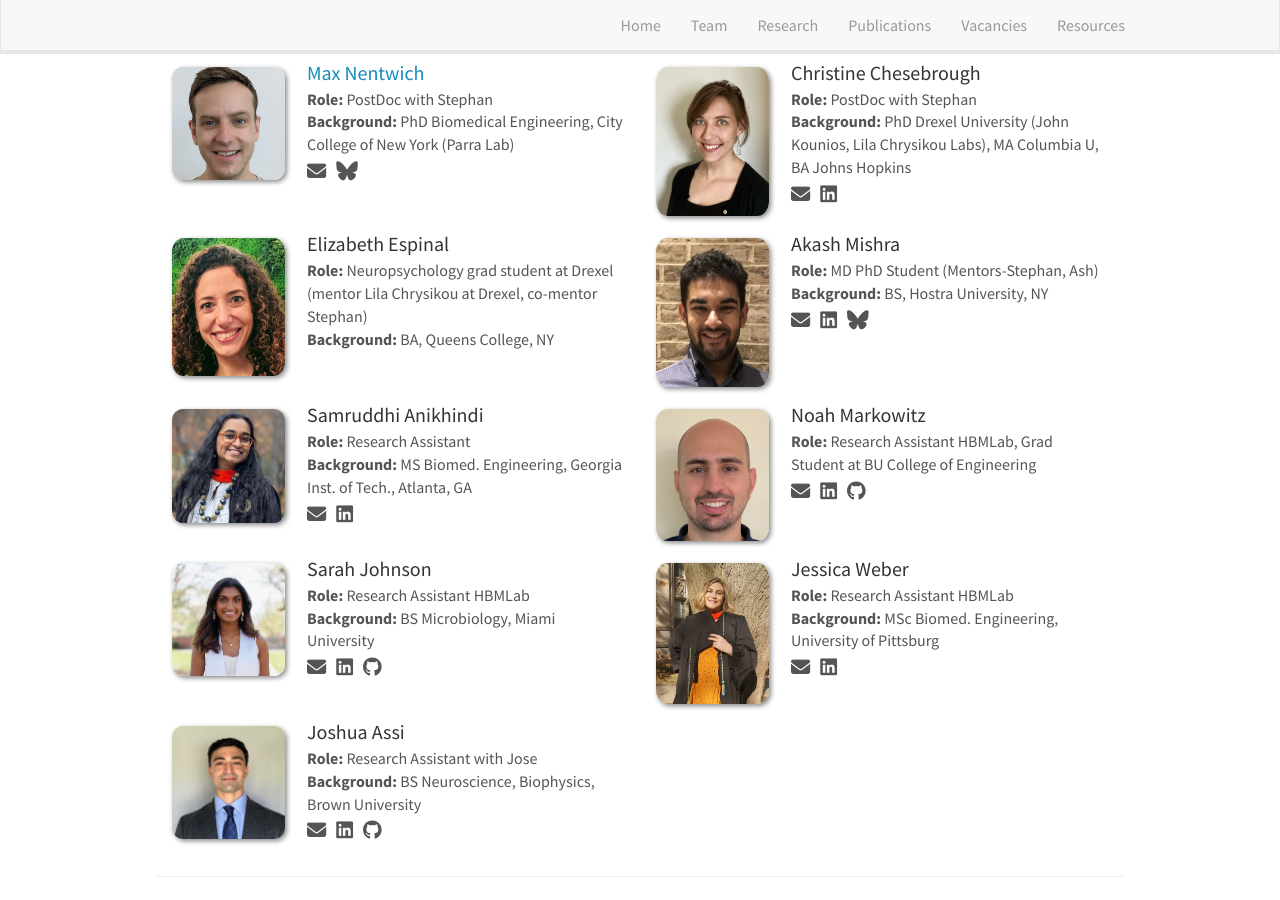
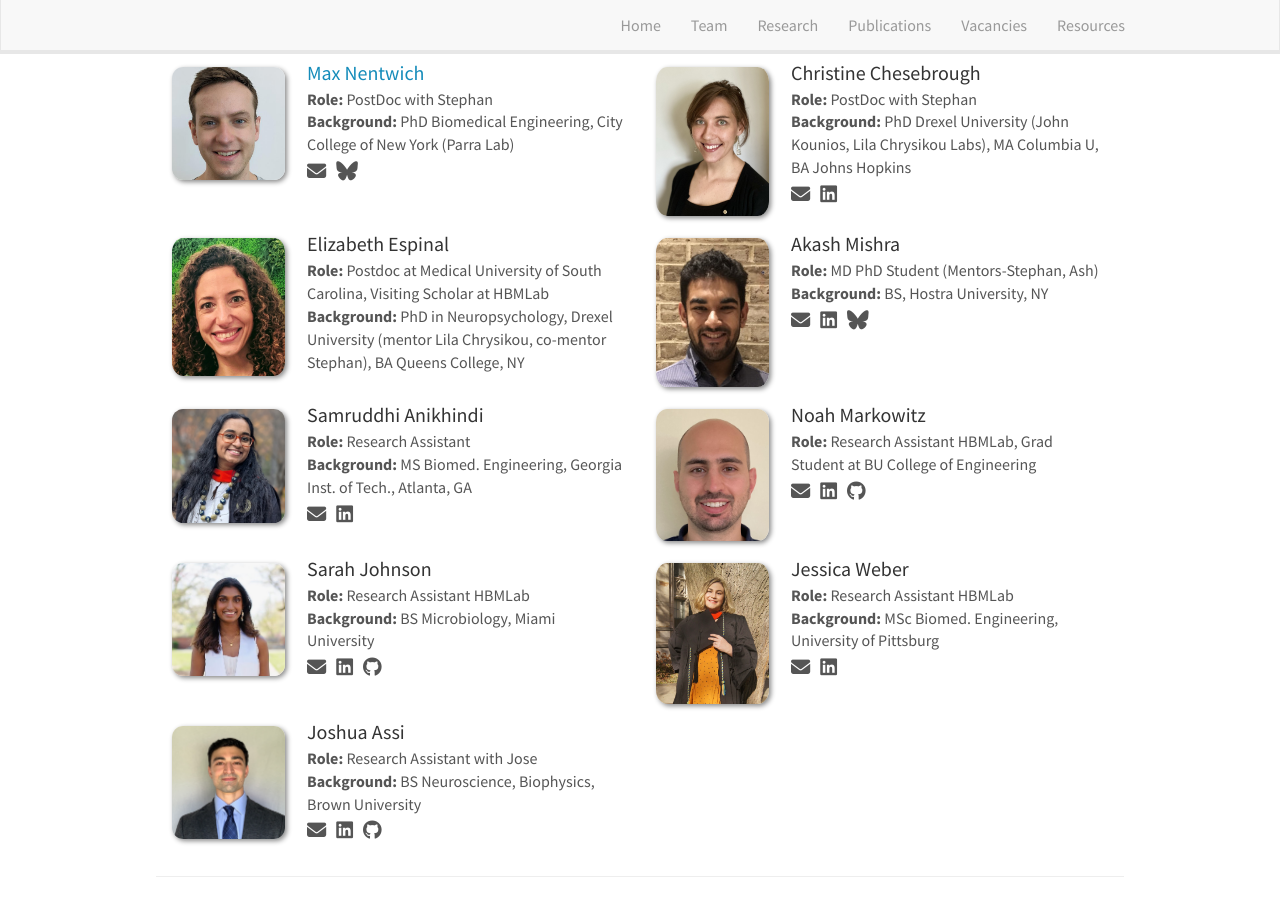
Before and after one commit to sarahgrjohnson/HBMLwebsite, a Jekyll site: the page built from _pages/team.md, in a window 1280 px wide and 900 px high, scrolled down 456 px. Built offline with Jekyll 4.4.1, drawn with Linux system fonts in a browser that asks for light colours; nearby versions of some CDN libraries.

Commit message:
Update hbml_team.yml

```diff
--- a/_data/hbml_team.yml
+++ b/_data/hbml_team.yml
@@ -49,8 +49,8 @@
 
 - name: Elizabeth Espinal
   photo: elizabeth_espinal.jpg
-  info: Neuropsychology grad student at Drexel (mentor Lila Chrysikou at Drexel, co-mentor Stephan)
-  background: BA, Queens College, NY
+  info: Postdoc at Medical University of South Carolina, Visiting Scholar at HBMLab
+  background: PhD in Neuropsychology, Drexel University (mentor Lila Chrysikou, co-mentor Stephan), BA Queens College, NY
   email:
   linkedin:
   website:
```
